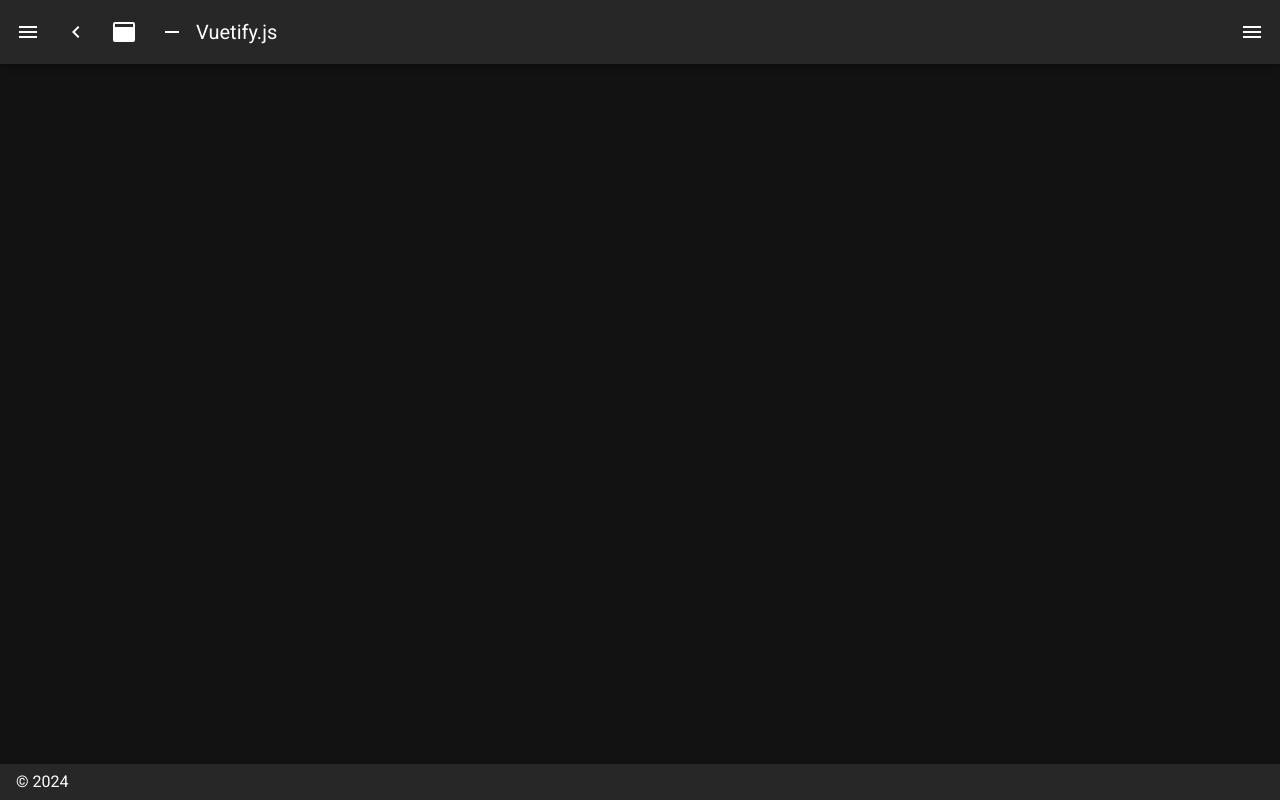
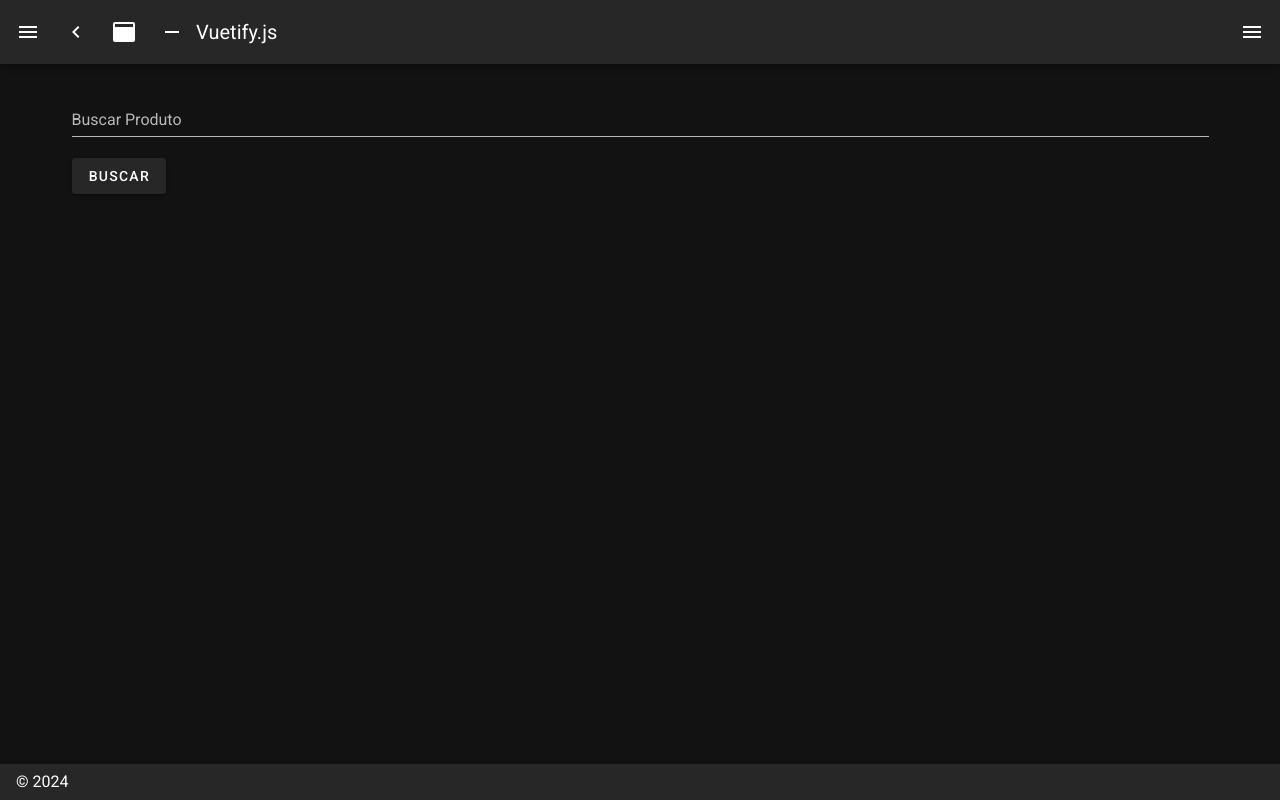
Before and after one commit to MariaEduardaFB/Gerenciamento-de-Produtos, a Nuxt app: page /editProduct in a window 1280 px wide. Before the commit this address had no page. Built offline with nearby package versions, Linux system fonts and the light colour scheme.

Commit message:
feat: create editProduct page

```diff
--- /dev/null
+++ b/pages/editProduct.vue
@@ -0,0 +1,31 @@
+<template>
+    <v-container>
+      <v-text-field label="Buscar Produto" v-model="searchTerm"></v-text-field>
+      <v-btn @click="searchProduct">Buscar</v-btn>
+      <v-form v-if="product">
+        <v-text-field label="Nome do Produto" v-model="product.name"></v-text-field>
+        <v-text-field label="Descrição" v-model="product.description"></v-text-field>
+        <v-text-field label="Preço" v-model="product.price"></v-text-field>
+        <v-btn @click="updateProduct">Atualizar</v-btn>
+      </v-form>
+    </v-container>
+  </template>
+
+  <script>
+  export default {
+    data() {
+      return {
+        searchTerm: '',
+        product: null
+      };
+    },
+    methods: {
+      searchProduct() {
+        // Código para buscar o produto
+      },
+      updateProduct() {
+        // Código para atualizar o produto
+      }
+    }
+  }
+  </script>
```
